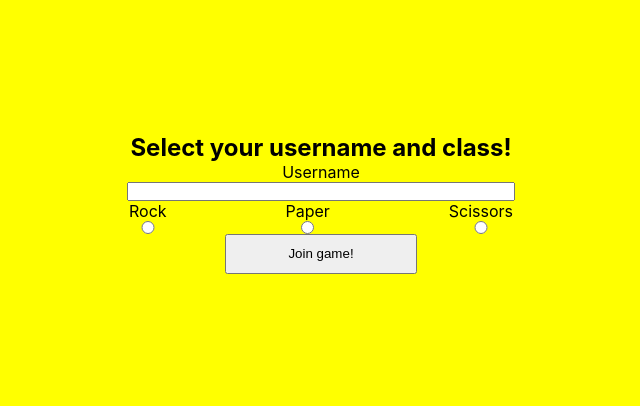
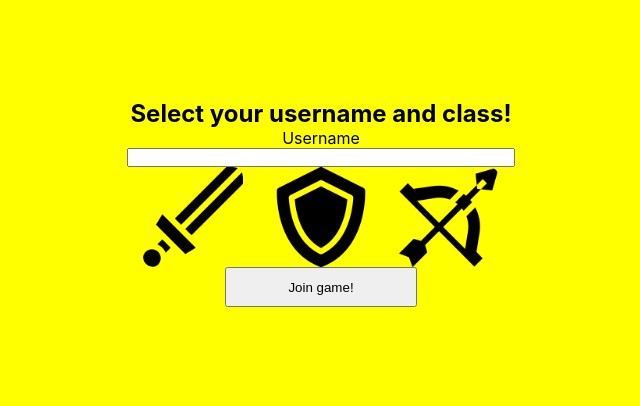
Before and after one commit to RosefireRF/Advanced-Rock-Paper-Scissors, a website: page index.html in a window 1280 px wide. Shown: the part 197-603 px from the top of the page, without its empty margins (319-959 px from the left). Drawn offline with nearby package versions, Linux system fonts and the light colour scheme; no server answers.

Commit message:
Images as buttons

```diff
--- a/index.html
+++ b/index.html
@@ -7,7 +7,7 @@
 	<style type="text/css">
 		      body { margin: 0; padding-bottom: 3rem; font-family: -apple-system, BlinkMacSystemFont, "Segoe UI", Roboto, Helvetica, Arial, sans-serif; }
 
-      #form { background: rgba(0, 0, 0, 0.15); padding: 0.25rem; position: fixed; bottom: 0; left: 0; right: 0; display: flex; height: 3rem; box-sizing: border-box; backdrop-filter: blur(10px); }
+      #form { background: rgba(0, 0, 0, 0.15); padding: 0.25rem; position: fixed; bottom: 0; left: 0; right: 0; display: flex; height: 8rem; box-sizing: border-box; backdrop-filter: blur(10px); }
       #input { border: none; padding: 0 1rem; flex-grow: 1; border-radius: 2rem; margin: 0.25rem; }
       #input:focus { outline: none; }
       #form > button { background: #333; border: none; padding: 0 1rem; margin: 0.25rem; border-radius: 3px; outline: none; color: #fff; }
@@ -31,39 +31,40 @@
         <h2>Select your username and class!</h2>
         <label for="usernameInput">Username</label>
         <input id="usernameInput" type="text">
-        <div class="flex" style="display: flex; width: 100%; justify-content: space-between;">
-          <div class="flex selectOption flex-column">
-            <label for="rock">Rock</label>
+        <div class="flex spaceAround typeSelector" style="display: flex; width: 100%; justify-content: space-around;">
+          <div class="flex selectOption selectRock flex-column">
             <input type="radio" name="class" id="rock" value="R">
+            <label class="rock classCover" for="rock"></label>
           </div>
-          <div class="flex selectOption flex-column">
-            <label for="paper">Paper</label>
+          <div class="flex selectOption selectPaper flex-column">
             <input type="radio" name="class" id="paper" value="P">
+            <label class="paper classCover" for="paper"></label>
           </div>
-          <div class="flex selectOption flex-column">
-            <label for="scissors">Scissors</label>
+          <div class="flex selectOption selectScissors flex-column">
             <input type="radio" name="class" id="scissors" value="S">
+            <label class="scissors classCover" for="scissors"></label>
           </div>
         </div>
         <button class="btn" type="submit">Join game!</button>
       </form>
     </div>
     <ul id="messages"></ul>
-    <form id="form" action="">
-      <div class="flex" style="display: flex; width: 100%; justify-content: space-between;">
-        <div class="flex selectOption flex-column">
-          <label for="rock">Rock</label>
-          <input type="radio" name="class" id="rock" value="R">
-        </div>
-        <div class="flex selectOption flex-column">
-          <label for="paper">Paper</label>
-          <input type="radio" name="class" id="paper" value="P">
-        </div>
-        <div class="flex selectOption flex-column">
-          <label for="scissors">Scissors</label>
-          <input type="radio" name="class" id="scissors" value="S">
-        </div>
+    <form class="flex flex-column" id="form" action="">
       <button type="submit" id="sendMove">Send</button>
+      <div class="flex spaceAround typeSelector" style="display: flex; width: 50%; justify-content: space-around;">
+          <div class="flex selectOption selectRock flex-column">
+            <input type="radio" name="class" id="rock" value="R">
+            <label class="rock classCover" for="rock"></label>
+          </div>
+          <div class="flex selectOption selectPaper flex-column">
+            <input type="radio" name="class" id="paper" value="P">
+            <label class="paper classCover" for="paper"></label>
+          </div>
+          <div class="flex selectOption selectScissors flex-column">
+            <input type="radio" name="class" id="scissors" value="S">
+            <label class="scissors classCover" for="scissors"></label>
+          </div>
+      </div>
     </form>
     <script src="/socket.io/socket.io.js"></script>
     <script type="text/javascript">
--- a/public/css/style.css
+++ b/public/css/style.css
@@ -31,8 +31,63 @@
     width: 50%;
     height: 10%;
 }
+.typeSelector{
+    margin: 0% auto;
+}
+.typeSelector input{
+    margin:0;padding:0;
+    -webkit-appearance:none;
+       -moz-appearance:none;
+            appearance:none;
+}
+.classCover{
+    cursor:pointer;
+    background-size:contain;
+    background-repeat:no-repeat;
+    display:inline-block;
+    width:100px;height:100px;
+    border-radius: 10%;
+}
+.spaceAround{
+    justify-content: space-around;
+}
+.rock{
+    background-image:url("../images/sword.png");
+}
+.paper{
+    background-image: url("../images/shield.png");
+}
+.scissors{
+    background-image: url("../images/bow.png");
+}
+.selectRock input:checked ~.rock{
+    background-color: red;
+    border: 1px solid red;
+}
+.selectPaper input:checked ~.paper{
+    background-color: blue;
+}
+.selectScissors input:checked ~.scissors{
+    background-color: green;
+}
+.rock:hover{
+    background-color: red;
+}
+.paper:hover{
+    background-color: blue;
+}
+.scissors:hover{
+    background-color: green;
+}
 @media only screen and (min-width: 1000px) {
     #charCreation{
         width: 30%;
     }
+    #sendMove{
+        width: 20%;
+        right:20px;
+    }
+    .typeSelector{
+        width: 90%;
+    }
 }
```
Also changed, not shown: public/images/bow.png (added), public/images/shield.png (added), public/images/sword.png (added).
